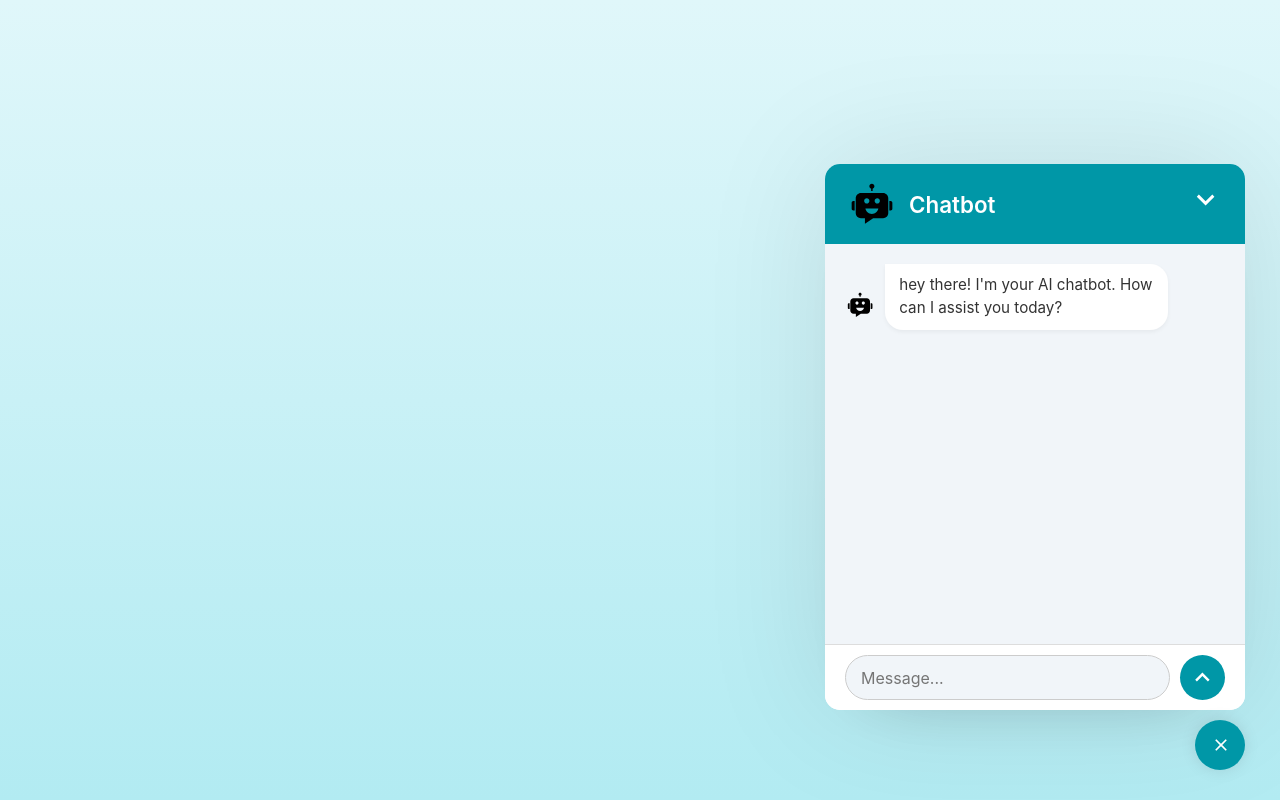
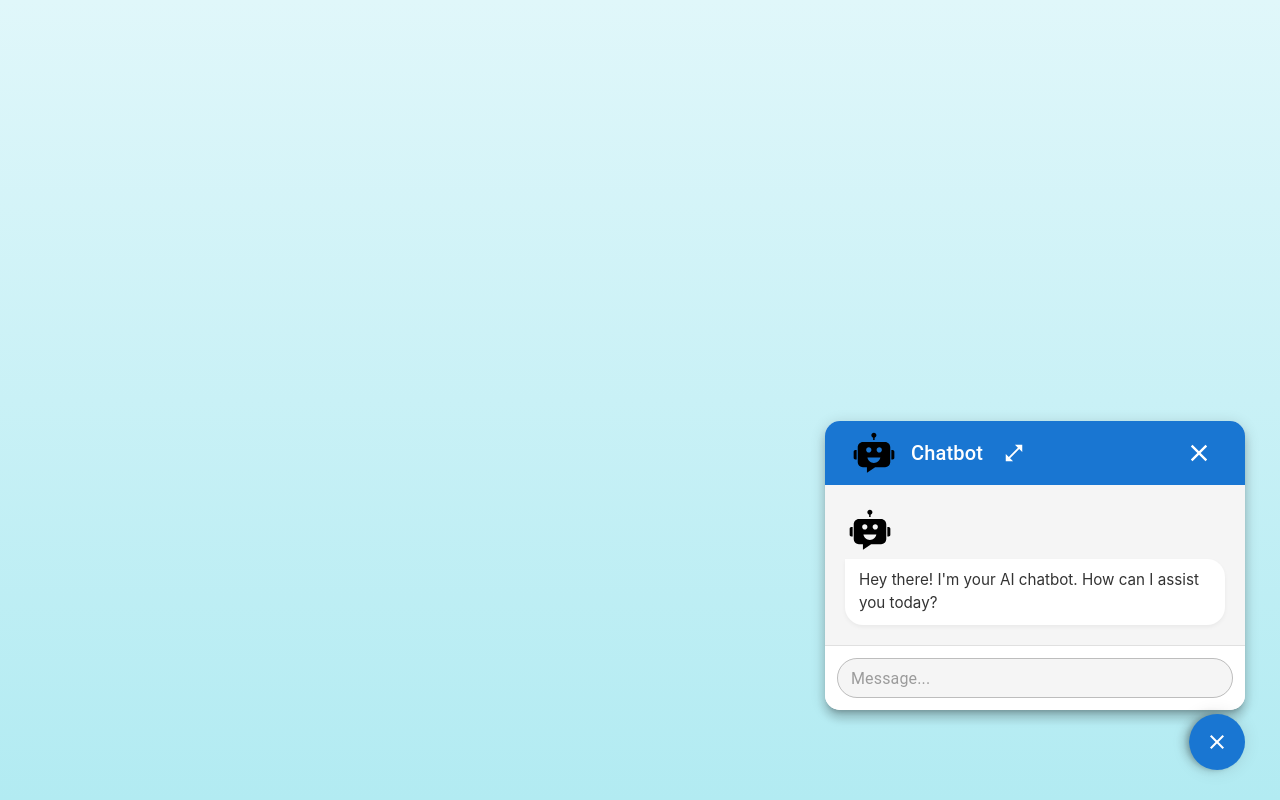
Before and after one commit to EnderKaran/AI-Chatbot-Project, a React (Vite) app: page / in a window 1280 px wide. Both pictures are taken after a click on the button 1220 px from the left and 745 px from the top of the page. Built offline with nearby package versions, Linux system fonts and the light colour scheme.

Commit message:
projenin bitmesi

```diff
--- a/package.json
+++ b/package.json
@@ -10,6 +10,9 @@
     "preview": "vite preview"
   },
   "dependencies": {
+    "@emotion/react": "^11.14.0",
+    "@emotion/styled": "^11.14.1",
+    "@mui/material": "^7.3.1",
     "react": "^19.1.1",
     "react-dom": "^19.1.1",
     "react-icons": "^5.5.0"
--- a/src/App.jsx
+++ b/src/App.jsx
@@ -1,99 +1,152 @@
-import ChatbotIcon from "./components/ChatbotIcon"
-import ChatForm from "./components/ChatForm"
-import { useState , useRef, useEffect} from "react";
+import  { useState, useRef, useEffect } from 'react';
+
+
+import ChatbotIcon from "./components/ChatbotIcon";
+import ChatForm from "./components/ChatForm";
 import ChatMessage from "./components/ChatMessage";
-//icons
-import { MdKeyboardArrowDown } from "react-icons/md";
-import { MdModeComment } from "react-icons/md";
-import { MdClose } from "react-icons/md";
+
+
+import { Box, Fab, Grow, Paper, AppBar, Toolbar, Typography, IconButton, Stack } from '@mui/material';
+
+import { MdModeComment, MdClose, MdOpenInFull, MdCloseFullscreen } from "react-icons/md";
 
 const App = () => {
 
     const [chatHistory, setChatHistory] = useState([]);
-  const [showChatbot, setshowChatbot] = useState(false);
+    const [showChatbot, setShowChatbot] = useState(false);
+    const [isFullScreen, setIsFullScreen] = useState(false);
     const chatBodyRef = useRef();
 
+
+    const handleFullScreenToggle = () => setIsFullScreen(prev => !prev);
+
     const generateBotResponse = async (history) => {
-
         const updateHistory = (text) => {
-      setChatHistory(prev => [...prev.filter(msg => msg.text !== "Thinking..."), {role: "model", text}]);
-    }
-
-
-    history = history.map(({role, text}) => ({role, parts: [{text}]}));
-
+            setChatHistory(prev => [...prev.filter(msg => msg.text !== "Thinking..."), { role: "model", text }]);
+        };
+        history = history.map(({ role, text }) => ({ role, parts: [{ text }] }));
         const requestOptions = {
             method: 'POST',
             headers: { 'Content-Type': 'application/json' },
             body: JSON.stringify({ contents: history })
-    }
-
+        };
         try {
             const response = await fetch(import.meta.env.VITE_API_URL, requestOptions);
             const data = await response.json();
-      if(!response.ok) throw new Error(data.error.message || 'Something went wrong!');
-
+            if (!response.ok) throw new Error(data.error.message || 'Something went wrong!');
             const apiResponseText = data.candidates[0].content.parts[0].text.replace(/\*\*(.*?)\*\*/g, "$1").trim();
-
             updateHistory(apiResponseText);
         } catch (error) {
             console.log(error);
         }
-}
+    };
+
 
     useEffect(() => {
+        if (chatBodyRef.current) {
             chatBodyRef.current.scrollTo({ top: chatBodyRef.current.scrollHeight, behavior: 'smooth' });
-} , [chatHistory]);
+        }
+    }, [chatHistory]);
 
 
     return (
-    <div className={`container ${showChatbot ? "show-chatbot" : ""}`}>
+        <Box>
 
 
-      <button onClick={() => setshowChatbot(prev => !prev)} id="chatbot-toggler">
-        <span> <MdModeComment size={20}/> </span>
-        <span> <MdClose size={20} /> </span>
-      </button>
+            <Fab
+                color="primary"
+                onClick={() => setShowChatbot(prev => !prev)}
+                sx={{
+                    position: 'fixed',
+                    bottom: 30,
+                    right: 35,
+                    transition: 'transform 0.2s ease',
+                    transform: showChatbot ? 'rotate(90deg)' : 'rotate(0deg)', // İkon döndürme animasyonu
+                }}
+            >
 
-      <div className="chatbot-popup">
-        {/* Chatbot Header */}
-        <div className="chat-header">
-          <div className="header-info">
-            <ChatbotIcon/>
-            <h2 className="logo-text">Chatbot</h2>
-          </div>
-          <button onClick={() => setshowChatbot(prev => !prev)} class="toggle-btn">
-              <MdKeyboardArrowDown/>
-          </button>
-        </div>
-        {/* Chatbot Body */}
-        <div ref={chatBodyRef} className="chat-body">
-          <div className="message bot-message">
+                {showChatbot ? <MdClose size={24} /> : <MdModeComment size={24} />}
+            </Fab>
+
+
+            <Grow in={showChatbot}>
+                {/* Chatbot penceresi için 'Paper' */}
+                <Paper
+                    elevation={8}
+                    sx={{
+                        position: 'fixed',
+
+                        ...(isFullScreen
+                            ? { top: 0, left: 0, width: '100%', height: '100%', borderRadius: 0 }
+                            : { right: 35, bottom: 90, width: 420, borderRadius: '15px' }
+                        ),
+                        overflow: 'hidden',
+                        display: 'flex',
+                        flexDirection: 'column',
+                    }}
+                >
+                    {/* Header için 'AppBar' ve 'Toolbar' */}
+                    <AppBar position="static">
+                        <Toolbar>
+                            <Stack direction="row" alignItems="center" spacing={1.5}>
                                 <ChatbotIcon />
-            <p className="message-text">
-              hey there! I'm your AI chatbot. How can I assist you today?
-            </p>
-          </div>
+                                <Typography variant="h6" component="div">
+                                    Chatbot
+                                </Typography>
+                                <IconButton color="inherit" onClick={handleFullScreenToggle}>
+                                    {isFullScreen ? <MdCloseFullscreen size={22} /> : <MdOpenInFull size={22} />}
+                                </IconButton>
+                            </Stack>
+                            <Box sx={{ flexGrow: 1 }} />
+                            <IconButton color="inherit" onClick={() => setShowChatbot(false)}>
+                                <MdClose size={28} />
+                            </IconButton>
+                        </Toolbar>
+                    </AppBar>
 
+                    {/* Chat Body için 'Box' */}
+                    <Box
+                        ref={chatBodyRef}
+                        sx={{
+                            p: 2.5,
+                            flexGrow: 1,
+                            overflowY: 'auto',
+                            bgcolor: 'grey.100',
+                            display: 'flex',
+                            flexDirection: 'column',
+                            gap: 2,
+                        }}
+                    >
+                        {/* Başlangıç mesajı */}
+                        <Box sx={{ display: 'flex' }}>
+                             <ChatMessage chat={{ role: 'model', text: "Hey there! I'm your AI chatbot. How can I assist you today?" }} />
+                        </Box>
+
+                        {/* Sohbet geçmişi */}
                         {chatHistory.map((chat, index) => (
                             <ChatMessage key={index} chat={chat} />
                         ))}
+                    </Box>
 
-        </div>
-
-        {/* Chatbot Footer */}
-        <div className="chat-footer">
+                    {/* Footer için 'Box' */}
+                    <Box
+                        sx={{
+                            p: 1.5,
+                            bgcolor: 'background.paper',
+                            borderTop: 1,
+                            borderColor: 'divider',
+                        }}
+                    >
                         <ChatForm
                             setChatHistory={setChatHistory}
                             chatHistory={chatHistory}
                             generateBotResponse={generateBotResponse}
                         />
-        </div>
+                    </Box>
+                </Paper>
+            </Grow>
+        </Box>
+    );
+};
 
-
-      </div>
-    </div>
-  )
-
-}
 export default App;
--- a/src/components/ChatForm.jsx
+++ b/src/components/ChatForm.jsx
@@ -1,47 +1,57 @@
 import { useRef } from 'react';
-//icons
-import { MdKeyboardArrowUp } from "react-icons/md";
 
-const ChatForm = ({chatHistory,setChatHistory,generateBotResponse}) => {
+// Material UI Bileşenlerini import ediyoruz
+import { Box, TextField } from '@mui/material';
+
+const ChatForm = ({ chatHistory, setChatHistory, generateBotResponse }) => {
 
     const inputRef = useRef();
 
+    // Bu fonksiyonun mantığında herhangi bir değişiklik yok, aynı kalıyor.
     const handleFormSubmit = (e) => {
         e.preventDefault();
-
-    // Değişkeni DOĞRU ve TUTARLI bir şekilde (küçük harfle) tanımlıyoruz
         const userMessage = inputRef.current.value.trim();
-
-    // Eğer input boşsa hiçbir şey yapma
         if (!userMessage) return;
 
-    // YENİ GEÇMİŞİ OLUŞTURURKEN DOĞRU DEĞİŞKENİ KULLANIYORUZ
         const newHistory = [...chatHistory, { role: 'user', text: userMessage }];
-
-    // State'i en güncel geçmiş ile güncelliyoruz
         setChatHistory(newHistory);
 
-    // "Thinking..." mesajını zamanlayıcı ile ekliyoruz
         setTimeout(() => {
             setChatHistory(currentHistory => [...currentHistory, { role: "model", text: "Thinking..." }]);
         }, 600);
 
-    // Bot fonksiyonuna, kullanıcının mesajını içeren güncel geçmişi gönderiyoruz
         generateBotResponse(newHistory);
-
-    // İşlem bittikten sonra input alanını temizliyoruz
         inputRef.current.value = '';
     };
 
     return (
-    <form action="" className="chat-form" onSubmit={handleFormSubmit}>
-            <input ref={inputRef} type="text" placeholder="Message..." className="message-input" required />
-            <button class="send-btn">
-                <MdKeyboardArrowUp />
-            </button>
-
-          </form>
-  )
+        // 'form' yerine MUI'nin 'Box' bileşenini form olarak kullanıyoruz
+        <Box
+            component="form"
+            onSubmit={handleFormSubmit}
+            sx={{
+                display: 'flex',
+                alignItems: 'center',
+            }}
+        >
+            {/* 'input' yerine MUI'nin 'TextField' bileşenini kullanıyoruz */}
+            <TextField
+                inputRef={inputRef} // Ref'i inputRef prop'u ile bağlıyoruz
+                placeholder="Message..."
+                variant="outlined"
+                size="small" // Daha kompakt bir görünüm için
+                fullWidth // Mevcut tüm alanı kaplaması için
+                autoComplete="off" // Tarayıcının otomatik tamamlama önerilerini kapatır
+                required // Alanın boş gönderilmesini engeller
+                sx={{
+                    '& .MuiOutlinedInput-root': {
+                        borderRadius: '25px', // Köşeleri yuvarlatıyoruz
+                        backgroundColor: 'grey.100', // Hafif gri arka plan
+                    },
+                }}
+            />
+        </Box>
+    );
 }
 
-export default ChatForm
+export default ChatForm;
--- a/src/index.css
+++ b/src/index.css
@@ -41,7 +41,7 @@ body {
     box-shadow: 0 0 16px rgba(0, 0, 0, 0.1);
     cursor: pointer;
     transition: all 0.2s ease;
-    z-index: 10; /* Diğer elementlerin üzerinde kalması için */
+    z-index: 10;
 }
 
 #chatbot-toggler span {
@@ -50,7 +50,6 @@ body {
     transition: opacity 0.2s ease;
 }
 
-/* Toggler ikon geçiş animasyonu */
 .container.show-chatbot #chatbot-toggler {
     transform: rotate(90deg);
 }
@@ -74,7 +73,6 @@ body {
     border-radius: 15px;
     box-shadow: 0 0 128px 0 rgba(0, 0, 0, 0.1), 0 32px 64px -48px rgba(0, 0, 0, 0.2);
     overflow: hidden;
-    /* Varsayılan gizli durumu ve animasyon */
     opacity: 0;
     pointer-events: none;
     transform: scale(0.5);
@@ -88,7 +86,7 @@ body {
     transform: scale(1);
 }
 
-/* ===== Header, Body, Footer Genel Yapısı ===== */
+/* ===== Header ===== */
 .chatbot-popup .chat-header {
     display: flex;
     padding: 15px 22px;
@@ -109,31 +107,44 @@ body {
     font-weight: 600;
 }
 
-.chat-header .close-btn {
+/* Header'daki tüm ikon butonları için ortak stil */
+.chat-header .icon-btn {
     color: var(--white-color);
     background: none;
     border: none;
     outline: none;
-    font-size: 1.8rem;
     cursor: pointer;
+    padding: 0;
+    display: flex;
+    align-items: center;
+    justify-content: center;
     transition: transform 0.2s ease;
 }
 
-.chat-header .close-btn:hover {
+.chat-header .icon-btn:hover {
     transform: scale(1.1);
 }
 
+.chat-header .close-btn {
+    font-size: 1.8rem;
+}
+
+.chat-header .fullscreen-btn {
+    font-size: 1.5rem;
+    margin-left: 10px;
+}
+
+/* ===== Chat Body (Mesajlaşma Alanı) ===== */
 .chatbot-popup .chat-body {
     padding: 20px;
     background: var(--light-bg-color);
     overflow-y: auto;
-    height: 400px;
+    max-height: 400px; /* Sabit height yerine max-height kullanıldı */
     display: flex;
     flex-direction: column;
     gap: 15px;
 }
 
-/* ===== Mesaj Baloncukları ===== */
 .chat-body .message {
     display: flex;
     align-items: flex-end;
@@ -149,11 +160,9 @@ body {
     word-break: break-word;
 }
 
-/* Bot ve Kullanıcı Mesaj Stilleri */
 .bot-message {
     align-self: flex-start;
 }
-
 .bot-message .message-text {
     background: var(--white-color);
     color: var(--text-dark-color);
@@ -165,7 +174,6 @@ body {
     align-self: flex-end;
     flex-direction: row-reverse;
 }
-
 .user-message .message-text {
     background: var(--user-msg-color);
     color: var(--white-color);
@@ -180,32 +188,28 @@ body {
     border-radius: 50%;
     flex-shrink: 0;
 }
-
 .header-info .chatbot-icon-container {
     width: 40px;
     height: 40px;
     background: var(--white-color);
 }
-
 .header-info .chatbot-icon-container svg {
     color: var(--primary-color);
     width: 24px;
     height: 24px;
 }
-
 .chat-body .message .chatbot-icon-container {
     width: 35px;
     height: 35px;
     background: var(--primary-color);
     color: var(--white-color);
 }
-
 .chat-body .message .chatbot-icon-container svg {
     width: 20px;
     height: 20px;
 }
 
-/* ===== Chatbot Footer (Yazma Alanı) ===== */
+/* ===== Footer (Yazma Alanı) ===== */
 .chatbot-popup .chat-footer {
     padding: 10px 20px;
     background: var(--white-color);
@@ -216,21 +220,6 @@ body {
     display: flex;
     align-items: center;
     gap: 10px;
-}
-
-.chat-header .toggle-btn {
-    color: #fff;
-    background: none;
-    border: none;
-    outline: none;
-    font-size: 2.2rem;
-    /* İkon boyutu büyütüldü */
-    cursor: pointer;
-    transition: transform 0.2s ease;
-}
-
-.chat-header .toggle-btn:hover {
-    transform: scale(1.1);
 }
 
 .chat-form .message-input {
@@ -249,34 +238,30 @@ body {
     border-color: var(--primary-color);
 }
 
-.chat-form .send-btn {
-    width: 45px;
-    height: 45px;
+/* ===== TAM EKRAN STİLLERİ ===== */
+.chatbot-popup.fullscreen {
+    width: 100%;
+    height: 100%;
+    top: 0;
+    left: 0;
+    right: auto;
+    bottom: auto;
+    border-radius: 0;
+    box-shadow: none;
     display: flex;
-    align-items: center;
-    justify-content: center;
-    color: var(--white-color);
-    background: var(--primary-color);
-    border: none;
-    outline: none;
-    font-size: 1.8rem;
-    border-radius: 50%;
-    cursor: pointer;
-    transition: background-color 0.2s ease;
+    flex-direction: column;
 }
 
-.chat-form .send-btn:hover {
-    background: var(--primary-hover-color);
+.chatbot-popup.fullscreen .chat-body {
+    flex-grow: 1;
+    max-height: none; /* max-height'i tam ekranda geçersiz kıl */
 }
 
 /* ============================================== */
 /* ===== RESPONSIVE TASARIM (MOBİL CİHAZLAR) ===== */
 /* ============================================== */
-
 @media (max-width: 600px) {
-    /* Sohbet penceresini tam ekran yap */
     .chatbot-popup {
-        position: fixed;
         top: 0;
         left: 0;
         width: 100%;
@@ -284,33 +269,27 @@ body {
         max-height: 100%;
         border-radius: 0;
         box-shadow: none;
-        /* Mobil için giriş animasyonunu değiştir (aşağıdan yukarı kayma) */
         transform: translateY(100%);
         transform-origin: bottom center;
+        display: flex;
+        flex-direction: column;
     }
 
     .container.show-chatbot .chatbot-popup {
         transform: translateY(0);
     }
 
-    /* Mesajlaşma alanını esnek hale getir */
-    .chatbot-popup {
-        display: flex;
-        flex-direction: column;
+    .chatbot-popup .chat-body {
+        flex-grow: 1;
+        padding: 20px 15px;
+        max-height: none; /* max-height'i mobilde geçersiz kıl */
     }
 
-    .chatbot-popup .chat-body {
-        flex-grow: 1; /* Header ve footer arasındaki tüm boşluğu doldur */
-        padding: 20px 15px;
-    }
-
-    /* Toggler butonunu biraz daha içeri al */
     #chatbot-toggler {
         right: 20px;
         bottom: 20px;
     }
 
-    /* Mesaj baloncuklarının genişliğini artır */
     .chat-body .message {
         max-width: 90%;
     }
@@ -318,4 +297,8 @@ body {
     .header-info .logo-text {
         font-size: 1.2rem;
     }
+
+    .chatbot-popup.fullscreen {
+        transform: none; /* Mobilde zaten tam ekran olduğu için özel animasyona gerek yok */
+    }
 }
```
Also changed, not shown: 1 other file (tests, documents, lock files or other folders). Lines whose indentation alone changed are shown as unchanged.
